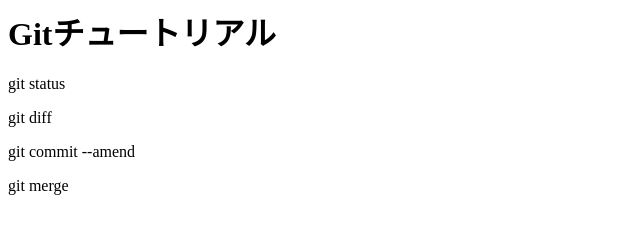
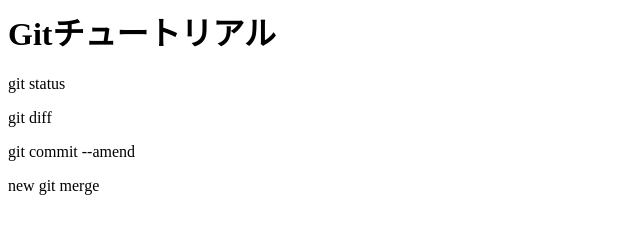
Before and after one commit to soudayone/git_tutorial, a plain HTML site: page index.html in a window 1280 px wide. Shown: the full height of the page, 0-640 px from the left. Drawn offline with Linux system fonts and the light colour scheme.

Commit message:
new git mergeを追記

```diff
--- a/index.html
+++ b/index.html
@@ -2,4 +2,4 @@
 <p>git status</p>
 <p>git diff</p>
 <p>git commit --amend</p>
-<p>git merge</p>
+<p>new git merge</p>
```
